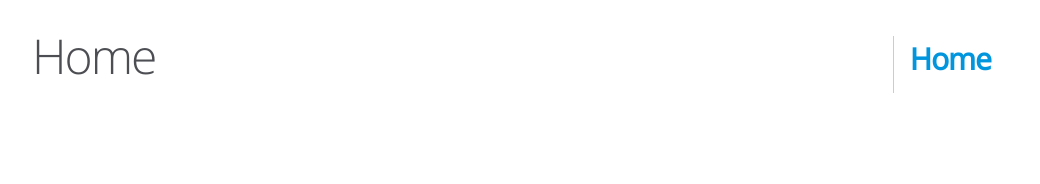
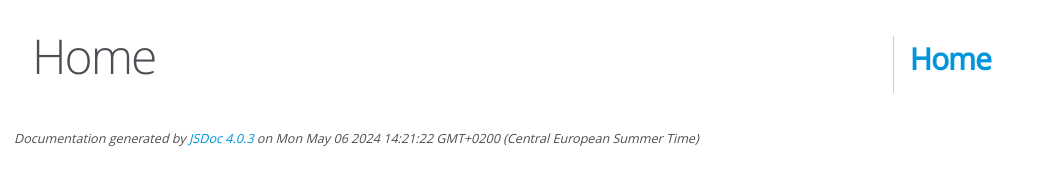
Before and after one commit to malankiya/movie_api, a website: page out/index.html in a window 1280 px wide. Shown: the whole page, without its empty margins (0-1040 px from the left). Drawn offline with Linux system fonts and the light colour scheme.

Commit message:
update index.html

```diff
--- a/out/index.html
+++ b/out/index.html
@@ -1,6 +1,5 @@
 <!DOCTYPE html>
 <html lang="en">
-
 <head>
     <meta charset="utf-8">
     <title>JSDoc: Home</title>
@@ -57,10 +56,10 @@
 <br class="clear">
 
 <footer>
+    Documentation generated by <a href="https://github.com/jsdoc/jsdoc">JSDoc 4.0.3</a> on Mon May 06 2024 14:21:22 GMT+0200 (Central European Summer Time)
 </footer>
 
 <script> prettyPrint(); </script>
 <script src="scripts/linenumber.js"> </script>
 </body>
-
 </html>
```
Lines whose indentation alone changed are shown as unchanged.
